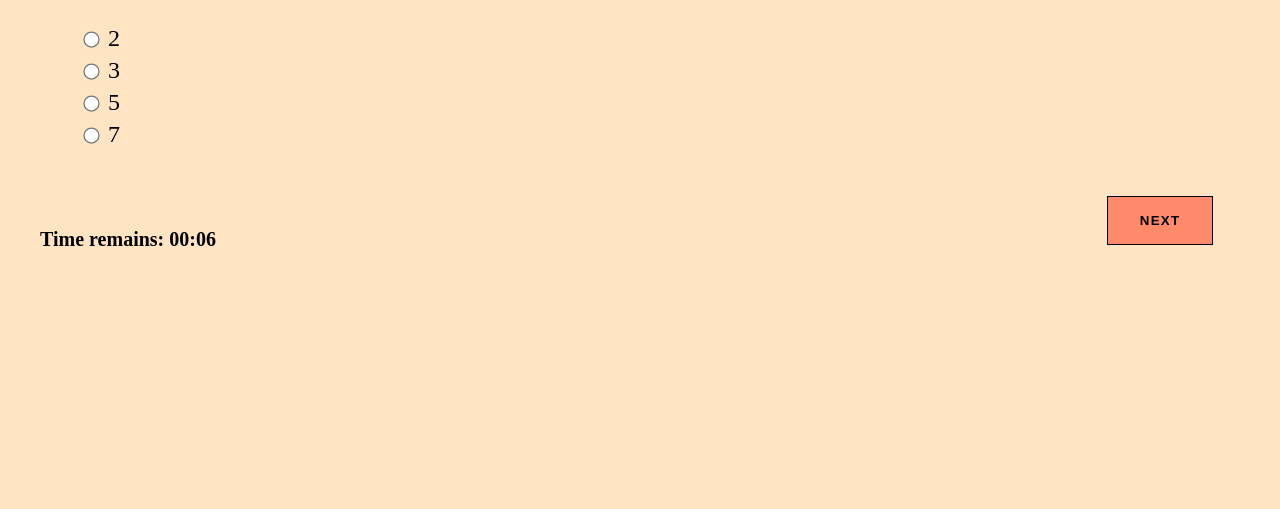
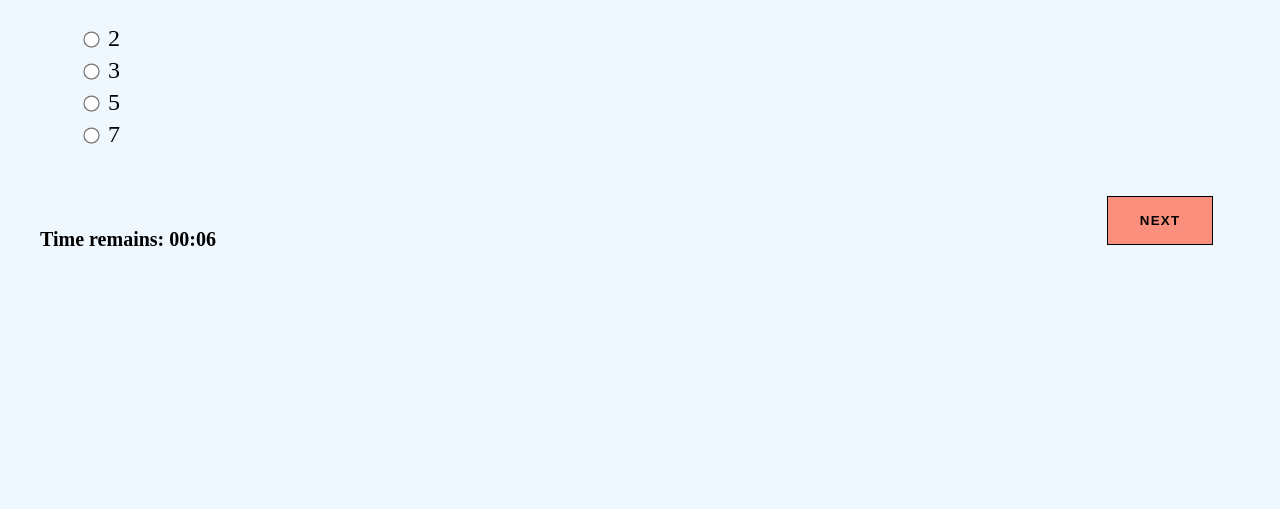
Before and after one commit to devbajwa/QuizApp, a plain HTML site: page index.html in a window 1280 px wide. Shown: the part 291-800 px from the top of the page. Drawn offline with Linux system fonts and the light colour scheme.

Commit message:
Revert "Change Background Color"
This reverts commit 68b4ab6747d5da362f0476442d1af4274707a2ce.

```diff
--- a/styles.css
+++ b/styles.css
@@ -1,5 +1,5 @@
 body{
-    background-color: bisque;
+    background-color: aliceblue;
 }
 
 h2, .result, #submit{
```
